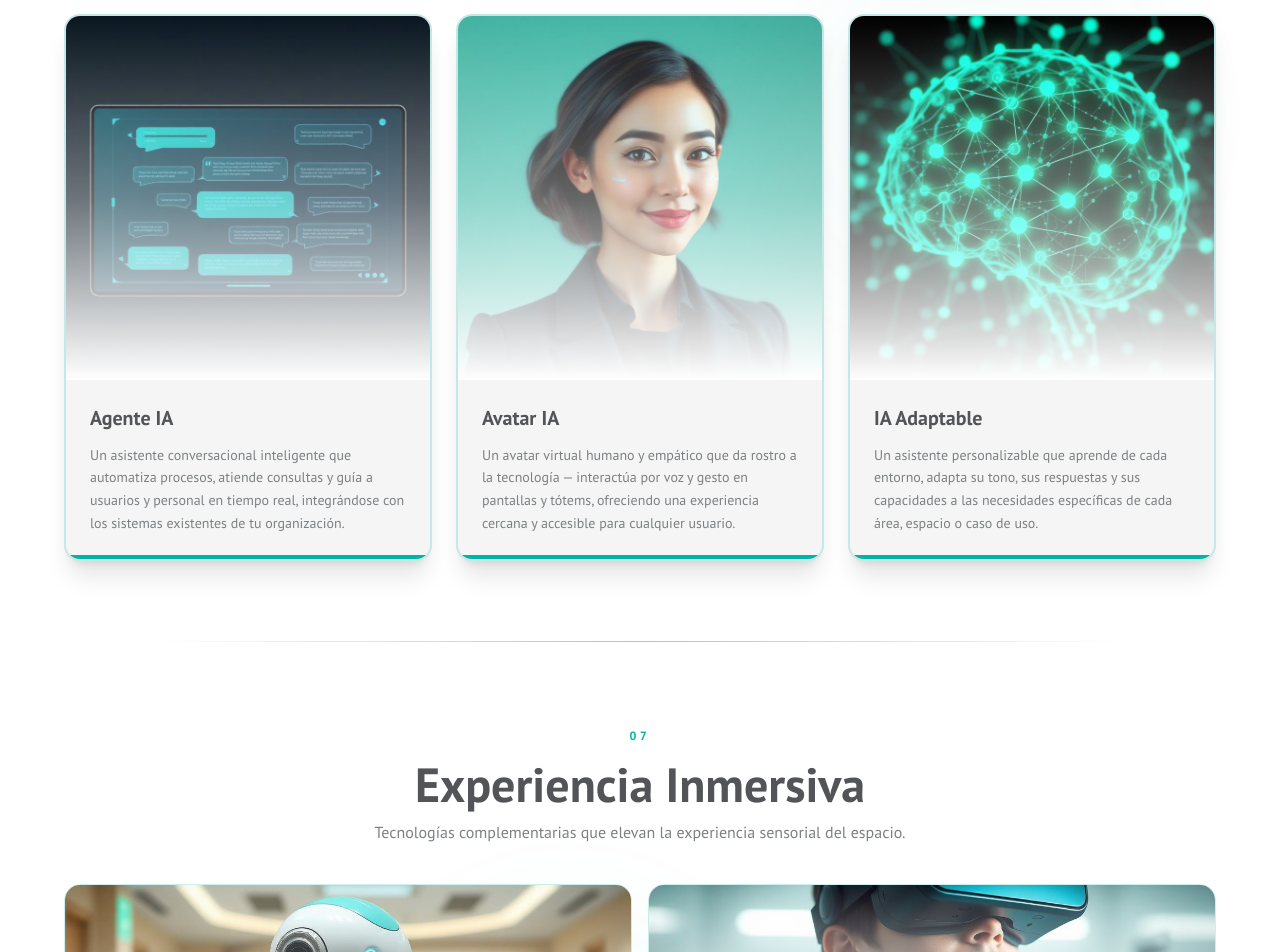
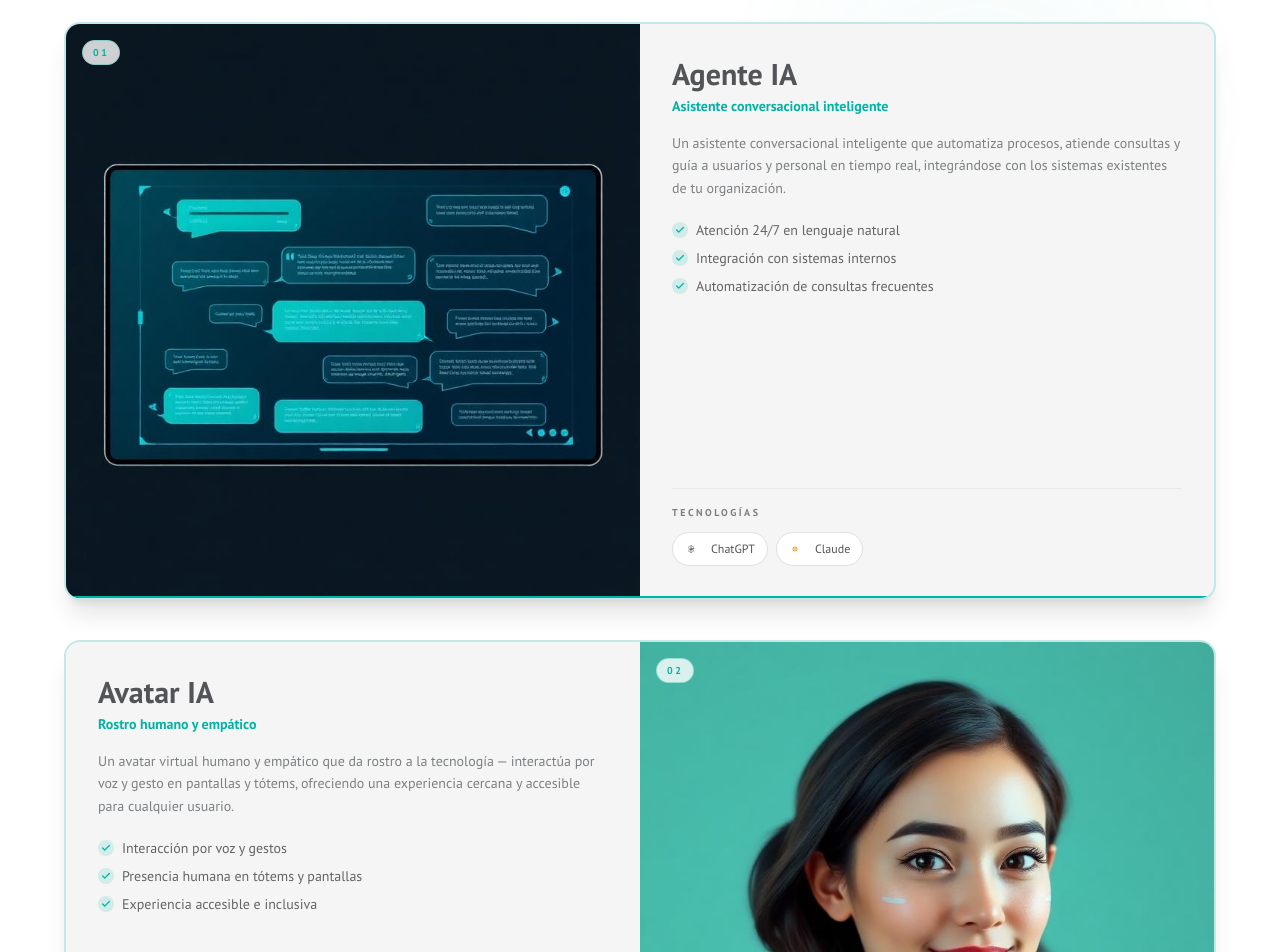
Before and after one commit to caralovell/BASE-presentaciones, a React (Vite) app: page / in a window 1280 px wide. Shown: the part 8080-9032 px from the top of the page. Built offline with nearby package versions, Linux system fonts and the light colour scheme; the HTML template or start-up script is replaced by a standard one.

Commit message:
Changes
Co-authored-by: caralovell <168685711+caralovell@users.noreply.github.com>

```diff
--- a/src/components/AiAgentSection.tsx
+++ b/src/components/AiAgentSection.tsx
@@ -1,24 +1,61 @@
 import { motion } from "framer-motion";
+import { Check } from "lucide-react";
 import ScrollReveal from "./ScrollReveal";
 import aiAgent from "@/assets/ai-agent.jpg";
 import aiAvatar from "@/assets/ai-avatar.jpg";
 import aiAdaptive from "@/assets/ai-adaptive.jpg";
+import chatgptLogo from "@/assets/logos/chatgpt.png";
+import claudeLogo from "@/assets/logos/claude.png";
+import heygenLogo from "@/assets/logos/heygen.png";
+import synthesiaLogo from "@/assets/logos/synthesia.png";
+import geminiLogo from "@/assets/logos/gemini.png";
+import mistralLogo from "@/assets/logos/mistral.png";
 
 const blocks = [
   {
     title: "Agente IA",
+    subtitle: "Asistente conversacional inteligente",
     img: aiAgent,
     desc: "Un asistente conversacional inteligente que automatiza procesos, atiende consultas y guía a usuarios y personal en tiempo real, integrándose con los sistemas existentes de tu organización.",
+    points: [
+      "Atención 24/7 en lenguaje natural",
+      "Integración con sistemas internos",
+      "Automatización de consultas frecuentes",
+    ],
+    tools: [
+      { src: chatgptLogo, name: "ChatGPT" },
+      { src: claudeLogo, name: "Claude" },
+    ],
   },
   {
     title: "Avatar IA",
+    subtitle: "Rostro humano y empático",
     img: aiAvatar,
     desc: "Un avatar virtual humano y empático que da rostro a la tecnología — interactúa por voz y gesto en pantallas y tótems, ofreciendo una experiencia cercana y accesible para cualquier usuario.",
+    points: [
+      "Interacción por voz y gestos",
+      "Presencia humana en tótems y pantallas",
+      "Experiencia accesible e inclusiva",
+    ],
+    tools: [
+      { src: heygenLogo, name: "HeyGen" },
+      { src: synthesiaLogo, name: "Synthesia" },
+    ],
   },
   {
     title: "IA Adaptable",
+    subtitle: "Personalizable a cada entorno",
     img: aiAdaptive,
     desc: "Un asistente personalizable que aprende de cada entorno, adapta su tono, sus respuestas y sus capacidades a las necesidades específicas de cada área, espacio o caso de uso.",
+    points: [
+      "Aprende del contexto de cada espacio",
+      "Tono y respuestas configurables",
+      "Capacidades adaptadas por caso de uso",
+    ],
+    tools: [
+      { src: geminiLogo, name: "Gemini" },
+      { src: mistralLogo, name: "Mistral" },
+    ],
   },
 ];
 
@@ -33,7 +70,7 @@ const AiAgentSection = () => (
 
     <div className="container mx-auto px-4 relative z-10">
       <ScrollReveal>
-        <div className="text-center max-w-3xl mx-auto mb-12">
+        <div className="text-center max-w-3xl mx-auto mb-14">
           <span className="inline-block text-xs uppercase tracking-[0.3em] text-accent font-primary font-bold mb-4">06</span>
           <h2 className="text-3xl md:text-5xl font-bold text-foreground leading-tight">
             Inteligencia Artificial
@@ -41,48 +78,93 @@ const AiAgentSection = () => (
         </div>
       </ScrollReveal>
 
-      <div className="grid md:grid-cols-3 gap-6 max-w-6xl mx-auto">
-        {blocks.map((b, i) => (
-          <ScrollReveal key={b.title} delay={i * 0.12}>
+      <div className="max-w-6xl mx-auto space-y-10">
+        {blocks.map((b, i) => {
+          const reverse = i % 2 === 1;
+          return (
+            <ScrollReveal key={b.title} delay={i * 0.1}>
               <motion.div
-              className="group relative rounded-2xl overflow-hidden border-2 border-accent/20 bg-card shadow-xl h-full flex flex-col"
-              whileHover={{ y: -8 }}
+                className="group relative rounded-2xl overflow-hidden border-2 border-accent/20 bg-card shadow-xl"
+                whileHover={{ y: -4 }}
                 transition={{ duration: 0.4, ease: "easeOut" }}
               >
-              <div className="relative overflow-hidden aspect-square">
+                <div className={`grid md:grid-cols-2 gap-0 ${reverse ? "md:[&>div:first-child]:order-2" : ""}`}>
+                  {/* Image side */}
+                  <div className="relative overflow-hidden aspect-[4/3] md:aspect-auto md:min-h-[340px]">
                     <motion.img
                       src={b.img}
                       alt={b.title}
                       className="w-full h-full object-cover"
                       loading="lazy"
-                  whileHover={{ scale: 1.08 }}
+                      whileHover={{ scale: 1.05 }}
                       transition={{ duration: 0.6, ease: "easeOut" }}
                     />
-                <div className="absolute inset-0 bg-gradient-to-t from-background via-background/40 to-transparent" />
-                <motion.div
-                  className="absolute -inset-1 rounded-2xl opacity-0 group-hover:opacity-100 transition-opacity duration-500 pointer-events-none"
-                  style={{
-                    background: "radial-gradient(circle at 50% 50%, hsl(var(--accent) / 0.25), transparent 60%)",
-                  }}
+                    <div className={`absolute inset-0 bg-gradient-to-${reverse ? "l" : "r"} from-transparent via-transparent to-card/40`} />
+                    <span className="absolute top-4 left-4 text-[10px] uppercase tracking-[0.25em] font-primary font-bold text-accent bg-background/80 backdrop-blur px-2.5 py-1 rounded-full border border-accent/30">
+                      0{i + 1}
+                    </span>
+                  </div>
+
+                  {/* Info side */}
+                  <div className="p-6 md:p-8 flex flex-col justify-between gap-5">
+                    <div>
+                      <h3 className="text-2xl md:text-3xl font-bold text-foreground mb-1">{b.title}</h3>
+                      <p className="text-sm text-accent font-semibold mb-4">{b.subtitle}</p>
+                      <p className="text-sm text-muted-foreground leading-relaxed mb-5">{b.desc}</p>
+
+                      <ul className="space-y-2">
+                        {b.points.map((p) => (
+                          <li key={p} className="flex items-start gap-2 text-sm text-foreground/90">
+                            <span className="mt-0.5 flex-shrink-0 w-4 h-4 rounded-full bg-accent/15 flex items-center justify-center">
+                              <Check className="w-2.5 h-2.5 text-accent" strokeWidth={3} />
+                            </span>
+                            <span>{p}</span>
+                          </li>
+                        ))}
+                      </ul>
+                    </div>
+
+                    {/* Tools */}
+                    <div className="pt-4 border-t border-border/60">
+                      <p className="text-[10px] uppercase tracking-[0.25em] text-muted-foreground font-primary font-bold mb-3">
+                        Tecnologías
+                      </p>
+                      <div className="flex flex-wrap gap-2">
+                        {b.tools.map((t) => (
+                          <div
+                            key={t.name}
+                            className="flex items-center gap-2 bg-background border border-border rounded-full pl-1.5 pr-3 py-1 hover:border-accent/50 transition-colors"
+                          >
+                            <div className="w-6 h-6 rounded-full bg-white flex items-center justify-center overflow-hidden">
+                              <img
+                                src={t.src}
+                                alt={t.name}
+                                className="w-5 h-5 object-contain"
+                                loading="lazy"
+                                width={20}
+                                height={20}
                               />
                             </div>
-
-              <div className="p-6 flex-1 flex flex-col">
-                <h3 className="text-xl font-bold text-foreground mb-3">{b.title}</h3>
-                <p className="text-sm text-muted-foreground leading-relaxed">{b.desc}</p>
+                            <span className="text-xs font-medium text-foreground">{t.name}</span>
+                          </div>
+                        ))}
+                      </div>
+                    </div>
+                  </div>
                 </div>
 
                 {/* Animated accent bar */}
                 <motion.div
-                className="absolute bottom-0 left-0 h-1 bg-accent"
+                  className="absolute bottom-0 left-0 h-0.5 bg-accent"
                   initial={{ width: "0%" }}
                   whileInView={{ width: "100%" }}
                   viewport={{ once: true }}
-                transition={{ duration: 1.2, delay: 0.3 + i * 0.12, ease: "easeOut" }}
+                  transition={{ duration: 1.2, delay: 0.3 + i * 0.1, ease: "easeOut" }}
                 />
               </motion.div>
             </ScrollReveal>
-        ))}
+          );
+        })}
       </div>
     </div>
   </section>
```
Lines whose indentation alone changed are shown as unchanged.
